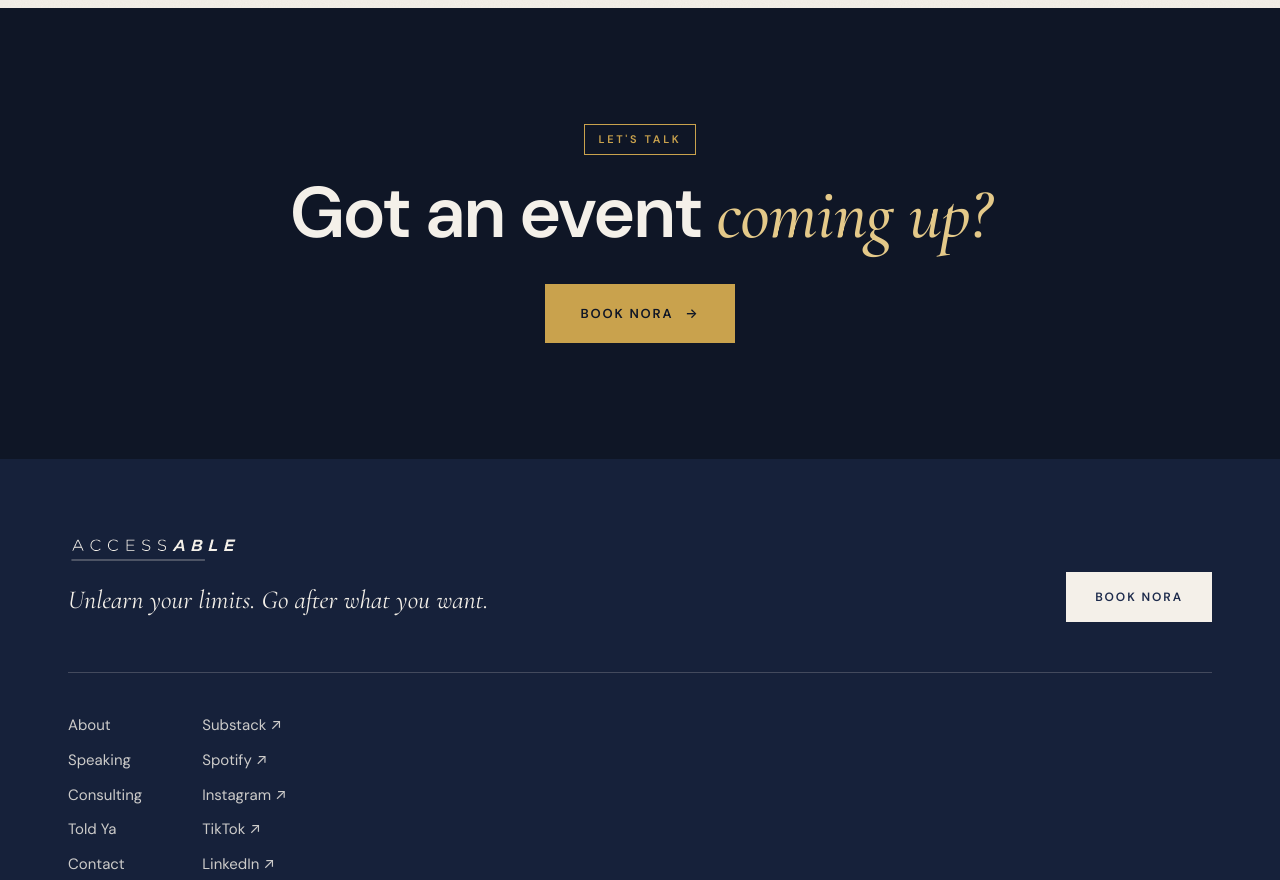
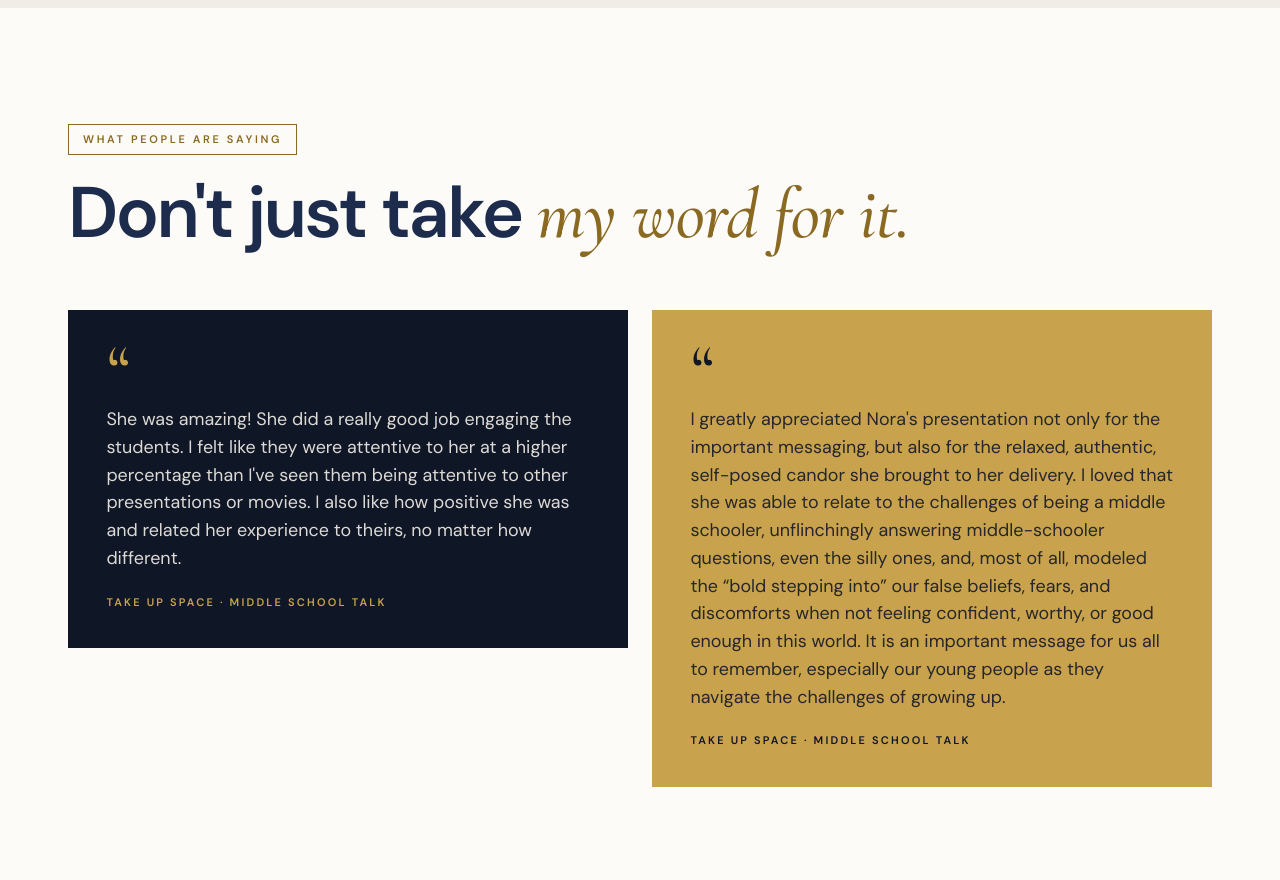
Before and after one commit to noragia/AccessAble, a plain HTML site: page speaking.html in a window 1280 px wide. Shown: the part 3480-4360 px from the top of the page. Drawn offline with nearby package versions, Linux system fonts and the light colour scheme.

Commit message:
Add Take Up Space testimonials to Speaking page
Co-Authored-By: Claude Opus 5.5 <noreply@anthropic.com>
Claude-Session: https://claude.ai/code/session_01CkNwywFUGTgfb6bi8dTiSv

```diff
--- a/pages.css
+++ b/pages.css
@@ -200,3 +200,14 @@ a.o-card:hover{transform:translateY(-6px)}
 .s-stages h3{font:600 clamp(30px,3.6vw,52px)/1.05 var(--sans);letter-spacing:-.035em;color:var(--ink)}
 .s-stages p{font-family:var(--serif);font-style:italic;font-size:clamp(22px,2.2vw,32px);line-height:1.2;color:var(--gold-deep)}
 @media (max-width:700px){.s-stages li{grid-template-columns:1fr;gap:10px}}
+
+/* ── Speaking: testimonials ── */
+.s-quotes{display:grid;grid-template-columns:repeat(2,minmax(0,1fr));gap:clamp(16px,2vw,24px);margin-top:clamp(40px,5vw,60px);align-items:start}
+.s-quote{margin:0;background:var(--o-ink);color:var(--ivory);padding:clamp(28px,3vw,44px);position:relative}
+.s-quote::before{content:"“";display:block;font-family:var(--serif);font-size:72px;line-height:.6;color:var(--gold);margin-bottom:14px}
+.s-quote blockquote{margin:0;font-size:clamp(17px,1.4vw,19px);line-height:1.55;color:rgba(244,240,233,.9)}
+.s-quote figcaption{margin-top:22px;font:600 11px/1.4 var(--sans);letter-spacing:.2em;text-transform:uppercase;color:var(--gold)}
+.s-quote.is-gold{background:var(--gold);color:var(--o-ink)}
+.s-quote.is-gold::before,.s-quote.is-gold figcaption{color:var(--o-ink)}
+.s-quote.is-gold blockquote{color:rgba(15,22,38,.88)}
+@media (max-width:800px){.s-quotes{grid-template-columns:1fr}}
--- a/speaking.html
+++ b/speaking.html
@@ -43,7 +43,7 @@
     </nav>
   </div>
 </header>
-<link rel="stylesheet" href="pages.css?v=1">
+<link rel="stylesheet" href="pages.css?v=2">
 
 <main id="main">
 
@@ -127,6 +127,24 @@
   </div>
 </section>
 
+<!-- ═════════ TESTIMONIALS ═════════ -->
+<section class="o-sec o-white" id="testimonials" aria-labelledby="s-quotes">
+  <div class="wrap">
+    <span class="o-tag rv">What people are saying</span>
+    <h2 class="o-h2 rv" id="s-quotes">Don't just take <em>my word for it.</em></h2>
+    <div class="s-quotes">
+      <figure class="s-quote rv">
+        <blockquote><p>She was amazing! She did a really good job engaging the students. I felt like they were attentive to her at a higher percentage than I've seen them being attentive to other presentations or movies. I also like how positive she was and related her experience to theirs, no matter how different.</p></blockquote>
+        <figcaption>Take Up Space · Middle school talk</figcaption>
+      </figure>
+      <figure class="s-quote is-gold rv">
+        <blockquote><p>I greatly appreciated Nora's presentation not only for the important messaging, but also for the relaxed, authentic, self-posed candor she brought to her delivery. I loved that she was able to relate to the challenges of being a middle schooler, unflinchingly answering middle-schooler questions, even the silly ones, and, most of all, modeled the &ldquo;bold stepping into&rdquo; our false beliefs, fears, and discomforts when not feeling confident, worthy, or good enough in this world. It is an important message for us all to remember, especially our young people as they navigate the challenges of growing up.</p></blockquote>
+        <figcaption>Take Up Space · Middle school talk</figcaption>
+      </figure>
+    </div>
+  </div>
+</section>
+
 <!-- ═════════ CTA ═════════ -->
 <section class="o-sec o-dark o-cta" aria-labelledby="s-cta">
   <div class="wrap">
```
Also changed, not shown: about.html (+1 -1 lines), consulting.html (+1 -1 lines), contact.html (+1 -1 lines), index.html (+1 -1 lines), src/pages/about.html (+1 -1 lines), src/pages/consulting.html (+1 -1 lines), src/pages/contact.html (+1 -1 lines), src/pages/index.html (+1 -1 lines), src/pages/speaking.html (+19 -1 lines), src/pages/told-ya.html (+1 -1 lines), told-ya.html (+1 -1 lines).
